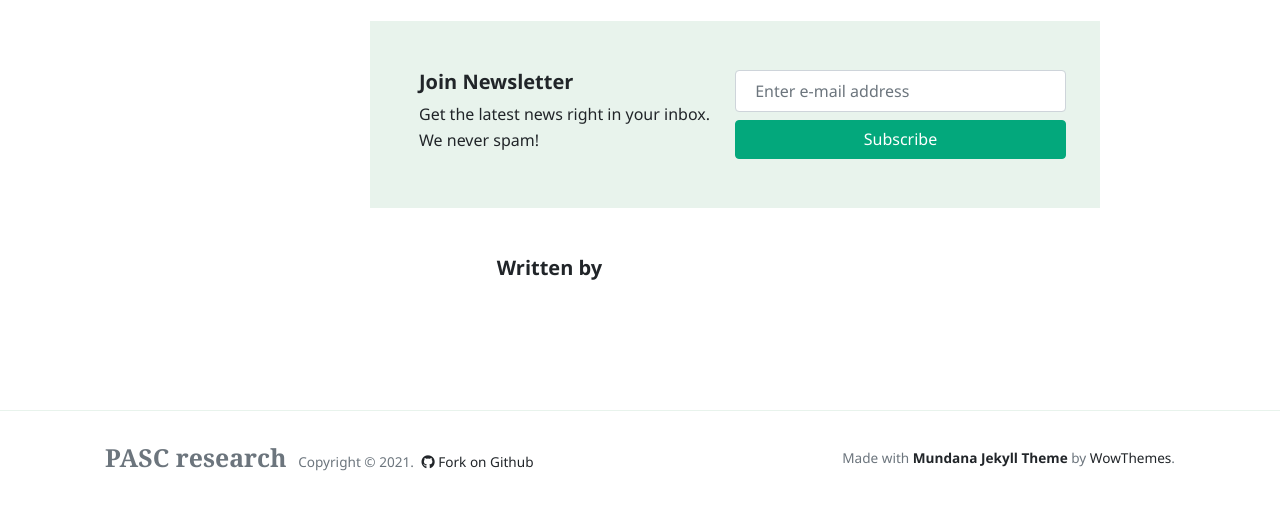
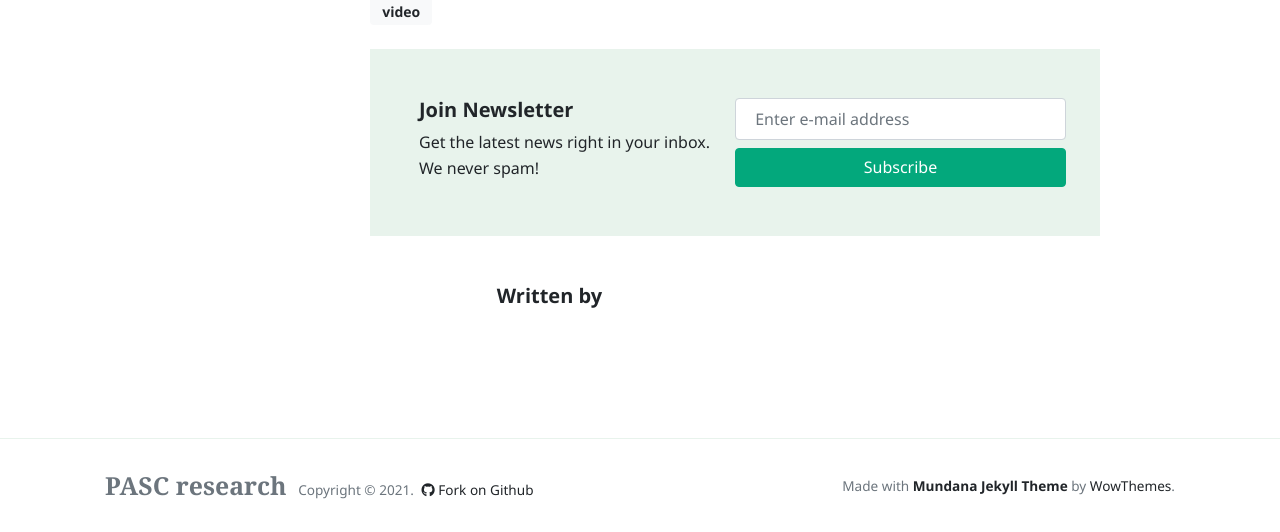
Before and after one commit to pasc-research/pasc-research.github.io, a Jekyll site: the page built from _posts/2021-8-31-video-1.md, in a window 1280 px wide and 1385 px high. Shown: the part 853-1385 px from the top of the window. Built offline with Jekyll 4.4.1, drawn with Linux system fonts in a browser that asks for light colours; nearby versions of some CDN libraries; comment, search, counter and statistics services are not loaded.

Commit message:
add video page

```diff
--- a/_posts/2021-8-31-video-1.md
+++ b/_posts/2021-8-31-video-1.md
@@ -2,5 +2,6 @@
 layout: post
 title: Test Video
 image: https://img.youtube.com/vi/vy-JUaqk1Y8/0.jpg
+tags: video
 ---
 {% include youtube.html id='vy-JUaqk1Y8' %}
```
Also changed, not shown: _pages/talks.md (+0 -1 lines).
